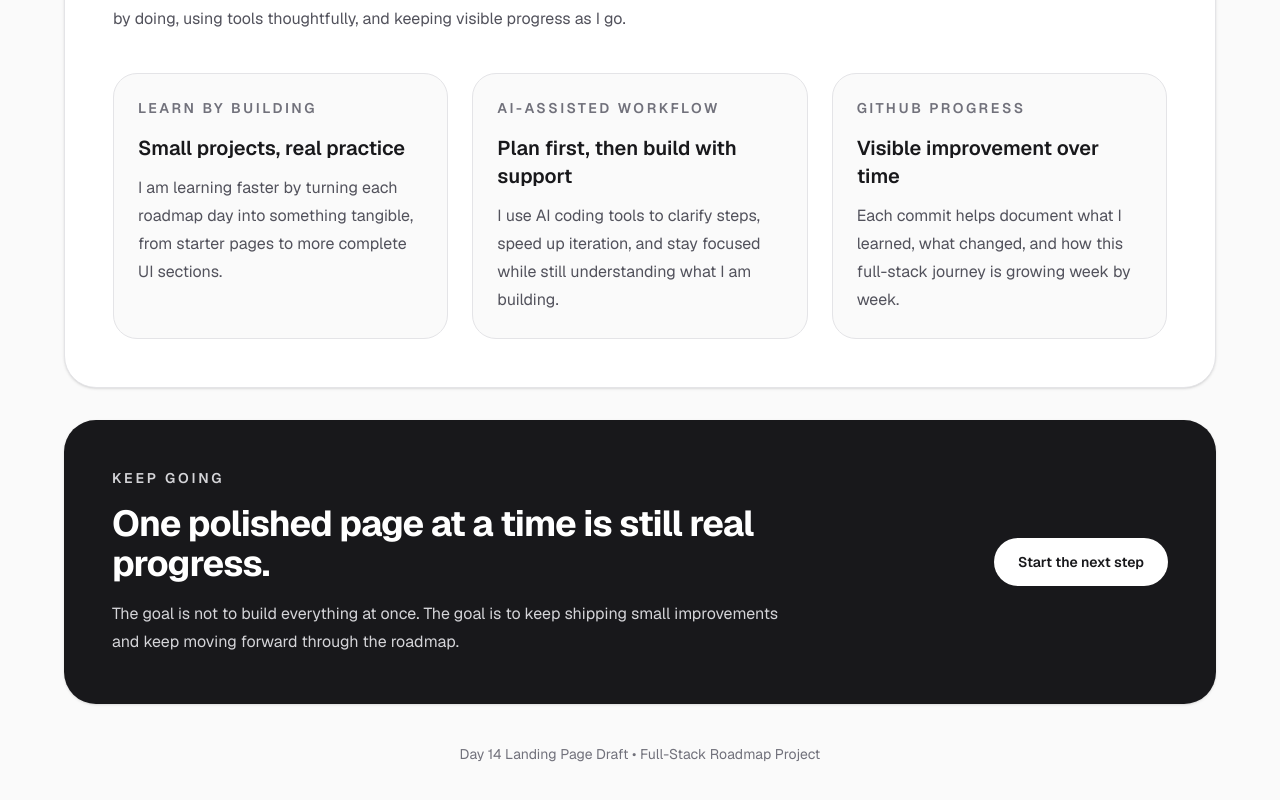
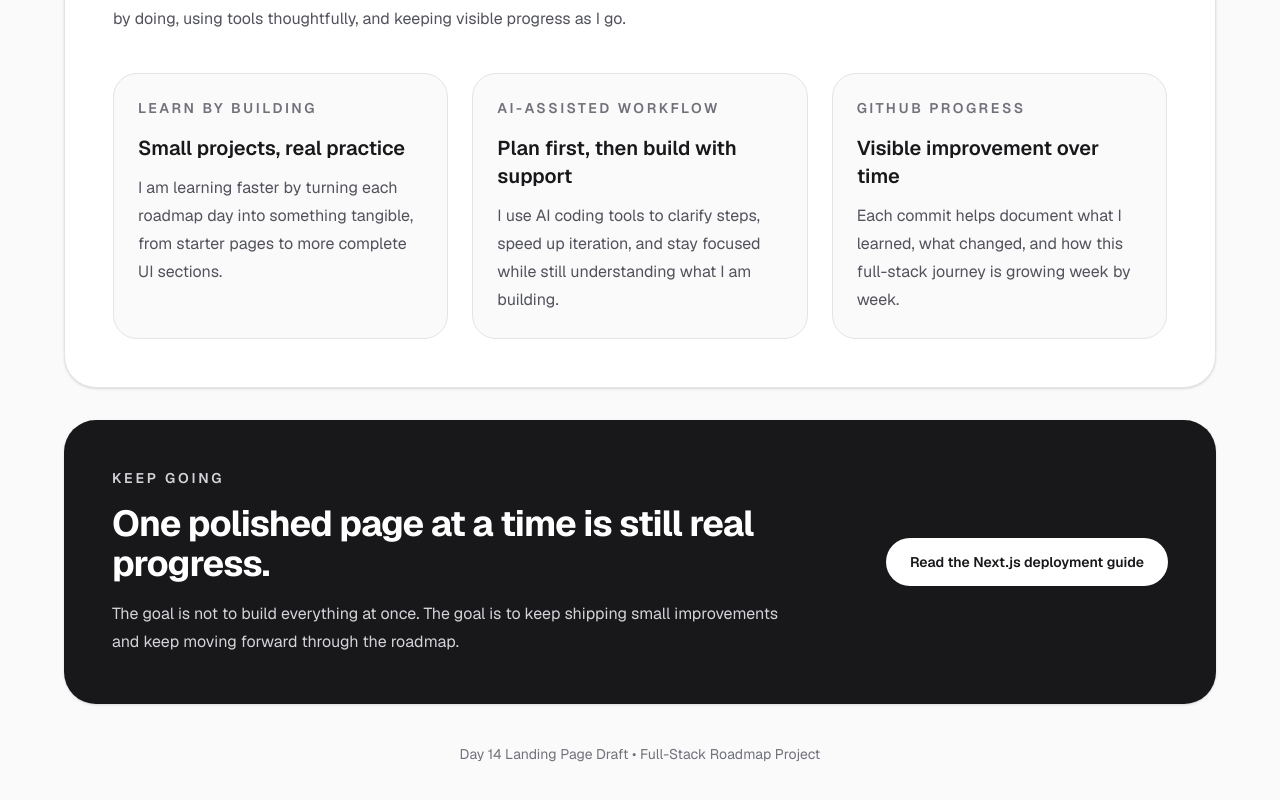
Before and after one commit to MahmoudElsanoor/fullstack-vibe-coding, a Next.js app in the folder projects/starter-nextjs-boilerplate/: page / in a window 1280 px wide. Shown: the part 906-1706 px from the top of the page. Built offline with nearby package versions, Linux system fonts and the light colour scheme.

Commit message:
Improve CTA copy on Day 18 feature branch

```diff
--- a/projects/starter-nextjs-boilerplate/src/app/page.tsx
+++ b/projects/starter-nextjs-boilerplate/src/app/page.tsx
@@ -139,7 +139,7 @@ export default function Home() {
                 target="_blank"
                 rel="noopener noreferrer"
               >
-                Start the next step
+                Read the Next.js deployment guide
               </a>
             </div>
           </div>
```
